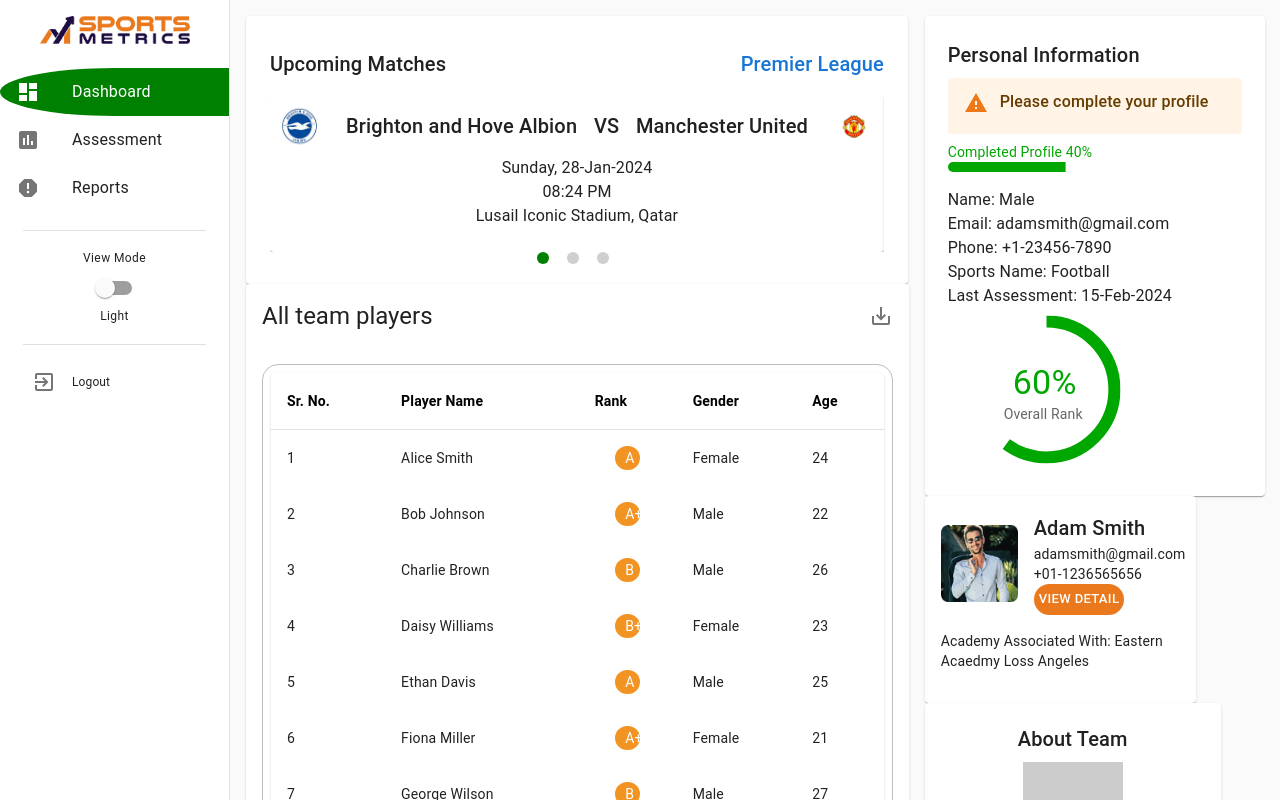
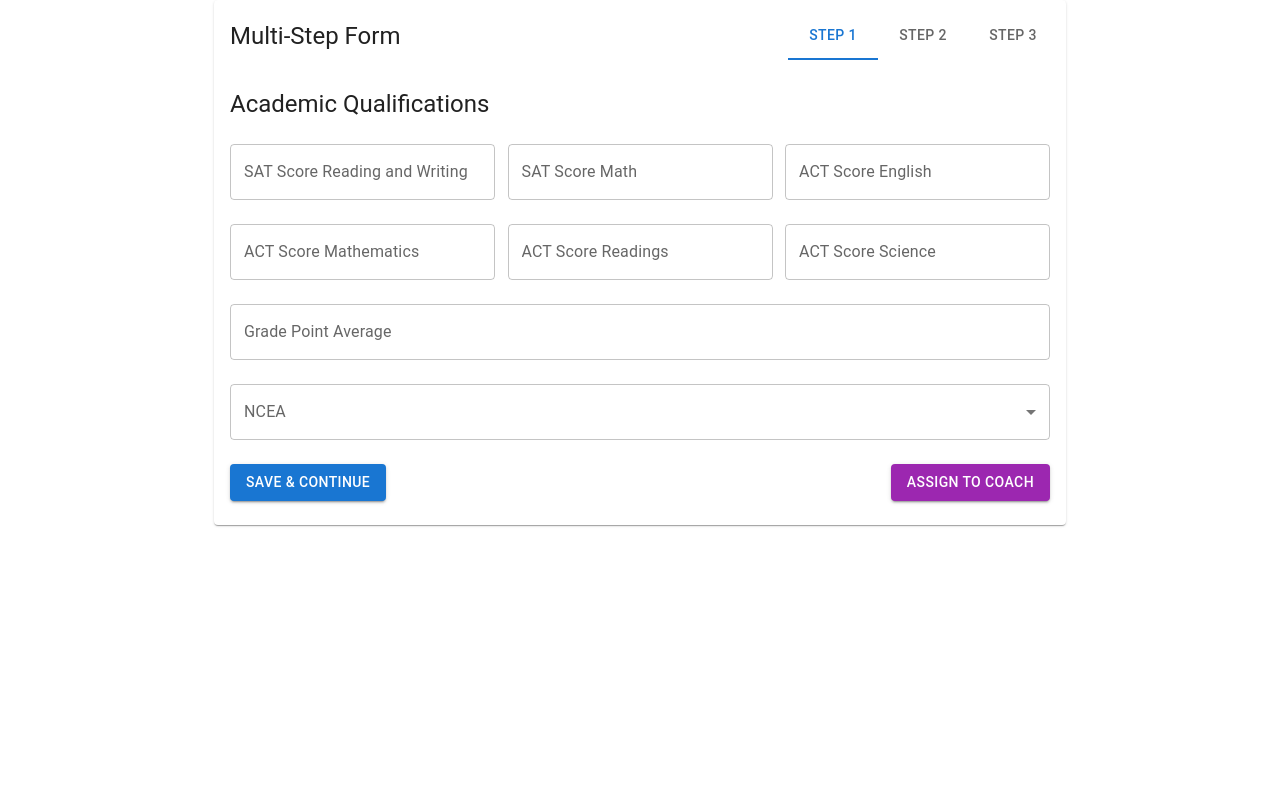
Before and after one commit to AkashKumarDeveloper/SportStorebook, a React (Create React App) app: page / in a window 1280 px wide. Built offline with nearby package versions, Linux system fonts and the light colour scheme; what react-swipeable-views-utils would draw is missing.

Commit message:
New Page

```diff
--- a/src/App.js
+++ b/src/App.js
@@ -1,5 +1,5 @@
 import "./App.css";
-import React,{useState} from "react";
+import React, { useState } from "react";
 import { BrowserRouter as Router, Route, Routes } from "react-router-dom";
 import MyComponent from "./components/Pages/Page 1/index.jsx";
 import SignupModal from "./components/Molecule/Modals/SignUp modal/SignUp.jsx";
@@ -32,56 +32,58 @@
 import AssesmentPage from "./components/Molecule/AssesmentPage/index.jsx";
 import ReportsPage from "./components/Molecule/ReportsPage/index.jsx";
 import { makeStyles } from "@material-ui/core/styles";
-import { createTheme, ThemeProvider } from '@material-ui/core/styles';
-import { CssBaseline } from '@material-ui/core';
-;
-
-
-const useStyles = makeStyles(() => ({
-  appContainer: {
-    display: "flex",
-    height: "100vh",
-  },
-  content: {
-    flexGrow: 1,
-    marginLeft: 230,
-    overflow:"auto",
-  },
-}));
+import { createTheme, ThemeProvider } from "@material-ui/core/styles";
+import { CssBaseline } from "@material-ui/core";
+import Step1 from "./components/Molecule/CompleteStepForm/Step 1/index.jsx";
+import MultiStepForm from "./components/Molecule/CompleteStepForm/multiStepform.jsx";
+// const useStyles = makeStyles(() => ({
+//   appContainer: {
+//     display: "flex",
+//     height: "100vh",
+//   },
+//   content: {
+//     flexGrow: 1,
+//     marginLeft: 230,
+//     overflow:"auto",
+//   },
+// }));
 
 const App = () => {
-  const classes = useStyles();
-  const [theme, setTheme] = useState("light");
+  // const classes = useStyles();
+  // const [theme, setTheme] = useState("light");
 
-  const themeObject = createTheme({
-    palette: {
-      type: theme,
-    },
-  });
+  // const themeObject = createTheme({
+  //   palette: {
+  //     type: theme,
+  //   },
+  // });
 
-  const toggleTheme = () => {
-    setTheme((prevTheme) => (prevTheme === "light" ? "dark" : "light"));
-  };
+  // const toggleTheme = () => {
+  //   setTheme((prevTheme) => (prevTheme === "light" ? "dark" : "light"));
+  // };
 
-
+  // return (
+  //   <ThemeProvider theme={themeObject}>
+  //     <CssBaseline />
+  //   <Router>
+  //     <div className={classes.appContainer}>
+  //       <SideNavbar theme={theme} toggleTheme={toggleTheme} />
+  //       <main className={classes.content}>
+  //         <Routes>
+  //           <Route path="/" element={<Dashboardpage />} />
+  //           <Route path="/assessment" element={<AssesmentPage />} />
+  //           <Route path="/reports" element={<ReportsPage />} />
+  //         </Routes>
+  //       </main>
+  //     </div>
+  //   </Router>
+  //   </ThemeProvider>
+  // );
   return (
-    <ThemeProvider theme={themeObject}>
-      <CssBaseline />
-    <Router>
-      <div className={classes.appContainer}>
-        <SideNavbar theme={theme} toggleTheme={toggleTheme} />
-        <main className={classes.content}>
-          <Routes>
-            <Route path="/" element={<Dashboardpage />} />
-            <Route path="/assessment" element={<AssesmentPage />} />
-            <Route path="/reports" element={<ReportsPage />} />
-          </Routes>
-        </main>
-      </div>
-    </Router>
-    </ThemeProvider>
+    <div>
+      <MultiStepForm />
+    </div>
   );
 };
 
-
 export default App;
--- /dev/null
+++ b/src/components/Molecule/CompleteStepForm/Step 1/index.jsx
@@ -0,0 +1,116 @@
+import React from "react";
+import { TextField, Button, Box, Typography, MenuItem } from "@mui/material";
+
+const Step1 = ({ formData, handleChange, nextStep }) => {
+  return (
+    <Box>
+      <Typography variant="h5" gutterBottom>
+        Academic Qualifications
+      </Typography>
+      <Box display="flex" justifyContent="space-between">
+        <TextField
+          sx={{ width: 265 }}
+          label="SAT Score Reading and Writing"
+          variant="outlined"
+          name="satReading"
+          value={formData.satReading}
+          onChange={handleChange}
+          margin="normal"
+          type="number"
+          InputProps={{ inputProps: { min: 1, max: 800 } }}
+        />
+        <TextField
+          sx={{ width: 265 }}
+          label="SAT Score Math"
+          variant="outlined"
+          name="satMath"
+          value={formData.satMath}
+          onChange={handleChange}
+          margin="normal"
+          type="number"
+          InputProps={{ inputProps: { min: 1, max: 800 } }}
+        />
+        <TextField
+          sx={{ width: 265 }}
+          label="ACT Score English"
+          variant="outlined"
+          name="actEnglish"
+          value={formData.actEnglish}
+          onChange={handleChange}
+          margin="normal"
+          type="number"
+          InputProps={{ inputProps: { min: 1, max: 36 } }}
+        />
+      </Box>
+      <Box display="flex" justifyContent="space-between">
+        <TextField
+          sx={{ width: 265 }}
+          label="ACT Score Mathematics"
+          variant="outlined"
+          name="actMath"
+          value={formData.actMath}
+          onChange={handleChange}
+          margin="normal"
+          type="number"
+          InputProps={{ inputProps: { min: 1, max: 36 } }}
+        />
+        <TextField
+          sx={{ width: 265 }}
+          label="ACT Score Readings"
+          variant="outlined"
+          name="actReading"
+          value={formData.actReading}
+          onChange={handleChange}
+          margin="normal"
+          type="number"
+          InputProps={{ inputProps: { min: 1, max: 36 } }}
+        />
+        <TextField
+          sx={{ width: 265 }}
+          label="ACT Score Science"
+          variant="outlined"
+          name="actScience"
+          value={formData.actScience}
+          onChange={handleChange}
+          margin="normal"
+          type="number"
+          InputProps={{ inputProps: { min: 1, max: 36 } }}
+        />
+      </Box>
+      <TextField
+        label="Grade Point Average"
+        variant="outlined"
+        name="gpa"
+        value={formData.gpa}
+        onChange={handleChange}
+        margin="normal"
+        fullWidth
+        type="number"
+        InputProps={{ inputProps: { min: 0, max: 4 } }}
+      />
+      <TextField
+        label="NCEA"
+        variant="outlined"
+        name="ncea"
+        value={formData.ncea}
+        onChange={handleChange}
+        margin="normal"
+        select
+        fullWidth
+      >
+        <MenuItem value="Option1">Option 1</MenuItem>
+        <MenuItem value="Option2">Option 2</MenuItem>
+      </TextField>
+      <Box display="flex" justifyContent="space-between" mt={2}>
+        <Button variant="contained" color="primary" onClick={nextStep}>
+          Save & Continue
+        </Button>
+        <Button variant="contained" color="secondary">
+          Assign to Coach
+        </Button>
+      </Box>
+    </Box>
+  );
+};
+
+export default Step1;
--- /dev/null
+++ b/src/components/Molecule/CompleteStepForm/Step 2/index.jsx
@@ -0,0 +1,81 @@
+import React from 'react';
+import { TextField, Button, Box, Typography } from '@mui/material';
+
+const Step2 = ({ formData, handleChange, nextStep }) => {
+  return (
+    <Box>
+      <Typography variant="h5" gutterBottom>Sport Specific Football/Soccer Details</Typography>
+      <Box display="flex" justifyContent="space-between">
+        <TextField
+          label="Primary Role"
+          variant="outlined"
+          name="primaryRole"
+          value={formData.primaryRole}
+          onChange={handleChange}
+          margin="normal"
+          fullWidth
+        />
+        <TextField
+          label="Secondary Role"
+          variant="outlined"
+          name="secondaryRole"
+          value={formData.secondaryRole}
+          onChange={handleChange}
+          margin="normal"
+          fullWidth
+        />
+        <TextField
+          label="Primary Position"
+          variant="outlined"
+          name="primaryPosition"
+          value={formData.primaryPosition}
+          onChange={handleChange}
+          margin="normal"
+          fullWidth
+        />
+      </Box>
+      <Box display="flex" justifyContent="space-between">
+        <TextField
+          label="Secondary Position"
+          variant="outlined"
+          name="secondaryPosition"
+          value={formData.secondaryPosition}
+          onChange={handleChange}
+          margin="normal"
+          fullWidth
+        />
+        <TextField
+          label="Profile Video Link"
+          variant="outlined"
+          name="profileVideoLink"
+          value={formData.profileVideoLink}
+          onChange={handleChange}
+          margin="normal"
+          fullWidth
+        />
+        <input
+          accept="video/*"
+          style={{ display: 'none' }}
+          id="raised-button-file"
+          type="file"
+          onChange={(e) => handleChange({ target: { name: 'profileVideo', value: e.target.files[0] } })}
+        />
+        <label htmlFor="raised-button-file">
+          <Button variant="contained" component="span">
+            Upload Video
+          </Button>
+        </label>
+      </Box>
+      <Box display="flex" justifyContent="space-between" mt={2}>
+        <Button variant="contained" color="primary" onClick={nextStep}>
+          Save & Continue
+        </Button>
+        <Button variant="contained" color="secondary">
+          Assign to Coach
+        </Button>
+      </Box>
+    </Box>
+  );
+};
+
+export default Step2;
--- /dev/null
+++ b/src/components/Molecule/CompleteStepForm/Step 3/index.jsx
@@ -0,0 +1,32 @@
+import React from 'react';
+import { TextField, Button, Box } from '@mui/material';
+
+const Step3 = ({ formData, handleChange }) => {
+  return (
+    <Box>
+      <TextField
+        label="Next Match"
+        variant="outlined"
+        name="nextMatch"
+        value={formData.nextMatch}
+        onChange={handleChange}
+        fullWidth
+        margin="normal"
+      />
+      <TextField
+        label="League Table"
+        variant="outlined"
+        name="leagueTable"
+        value={formData.leagueTable}
+        onChange={handleChange}
+        fullWidth
+        margin="normal"
+      />
+      <Button variant="contained" color="primary">
+        Save & Finish
+      </Button>
+    </Box>
+  );
+};
+
+export default Step3;
--- /dev/null
+++ b/src/components/Molecule/CompleteStepForm/multiStepform.jsx
@@ -0,0 +1,71 @@
+import React, { useState } from 'react';
+import { Container, Card, CardHeader, CardContent, Button, Box, Tabs, Tab } from '@mui/material';
+import Step1 from './Step 1/index';
+import Step2 from './Step 2/index';
+import Step3 from './Step 3/index';
+
+const MultiStepForm = () => {
+  const [step, setStep] = useState(0);
+  const [formData, setFormData] = useState({
+    satReading: '',
+    satMath: '',
+    actEnglish: '',
+    actMath: '',
+    actReading: '',
+    actScience: '',
+    gpa: '',
+    ncea: '',
+  });
+
+  const handleChange = (e) => {
+    setFormData({
+      ...formData,
+      [e.target.name]: e.target.value,
+    });
+  };
+
+  const handleTabChange = (event, newValue) => {
+    setStep(newValue);
+  };
+
+  const nextStep = () => {
+    setStep(step + 1);
+  };
+
+  const prevStep = () => {
+    setStep(step - 1);
+  };
+
+  return (
+    <Container maxWidth="md">
+      <Card>
+        <CardHeader
+          title="Multi-Step Form"
+          action={
+            <Box display="flex" alignItems="center">
+              {step > 0 && <Button onClick={prevStep}>Back</Button>}
+              <Tabs value={step} onChange={handleTabChange}>
+                <Tab label="Step 1" />
+                <Tab label="Step 2" />
+                <Tab label="Step 3" />
+              </Tabs>
+            </Box>
+          }
+        />
+        <CardContent>
+          {step === 0 && (
+            <Step1 formData={formData} handleChange={handleChange} nextStep={nextStep} />
+          )}
+          {step === 1 && (
+            <Step2 formData={formData} handleChange={handleChange} nextStep={nextStep} />
+          )}
+          {step === 2 && (
+            <Step3 formData={formData} handleChange={handleChange} />
+          )}
+        </CardContent>
+      </Card>
+    </Container>
+  );
+};
+
+export default MultiStepForm;
```
Also changed, not shown: src/components/Molecule/CompleteStepForm/Step 4/index.jsx (added), src/components/Molecule/CompleteStepForm/Step 5/index.jsx (added), src/components/Molecule/CompleteStepForm/Step 6/index.jsx (added), src/components/Molecule/CompleteStepForm/Step 7/index.jsx (added), src/components/Molecule/CompleteStepForm/Step 8/index.jsx (added), src/components/Molecule/CompleteStepForm/Step 9/index.jsx (added).
